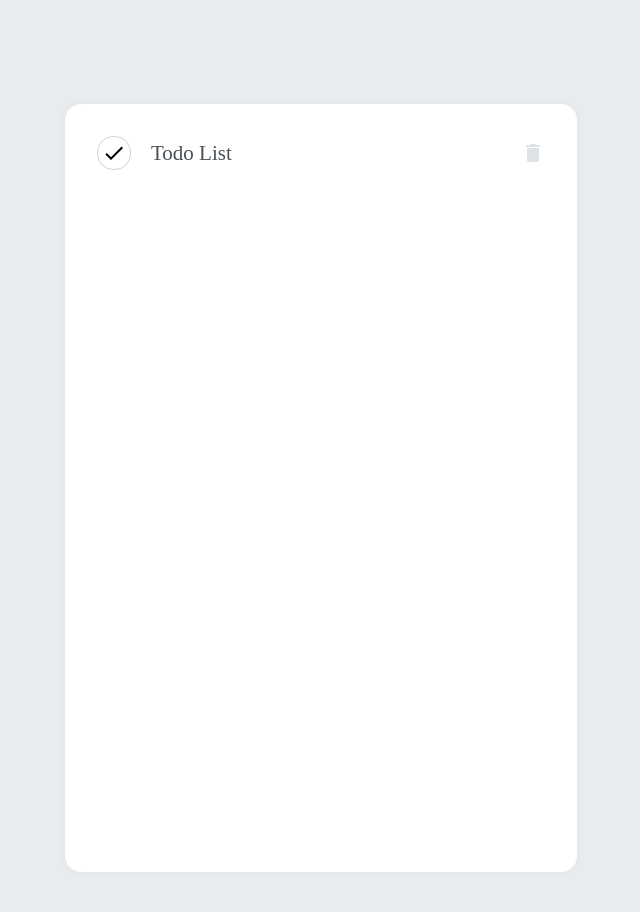
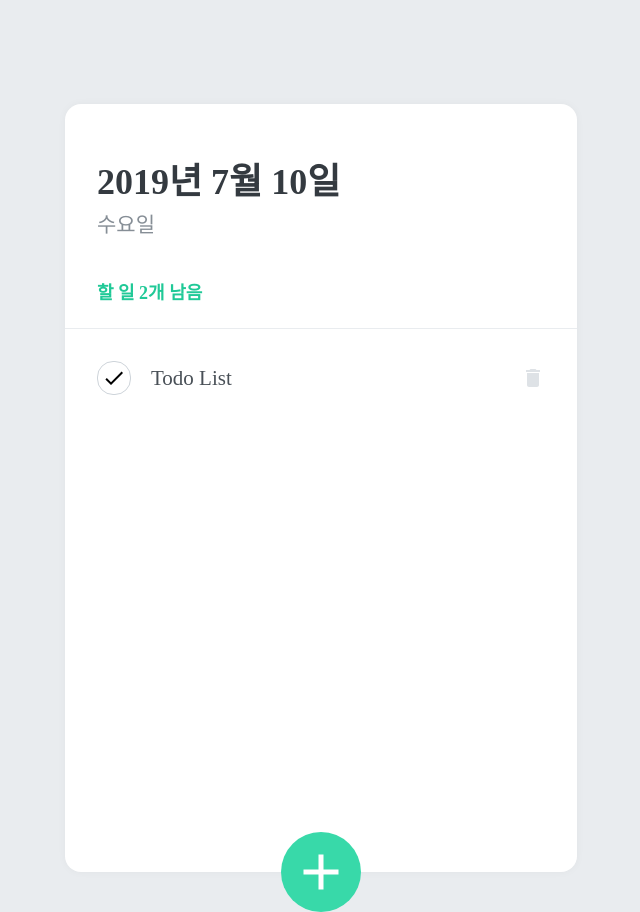
Before and after one commit to itmca/ansan-todo, a React (Create React App) app: page / in a window 1280 px wide. Shown: the whole page, without its empty margins (319-959 px from the left). Built offline with nearby package versions, Linux system fonts and the light colour scheme.

Commit message:
Implement : TodoListPage Strcuture

```diff
--- a/src/page/TodoListPage.tsx
+++ b/src/page/TodoListPage.tsx
@@ -1,12 +1,16 @@
 import React from 'react';
 import './TodoListPage.css';
 import TodoListBody from '../components/TodoListBody';
+import TodoListHead from '../components/TodoListHead';
+import TodoCreate from '../components/TodoCreate';
 
 
 function TodoListPage(): JSX.Element {
   return (
     <div className='TodoListBody'>
+      <TodoListHead/>
       <TodoListBody/>
+      <TodoCreate/>
     </div>
   );
 }
```
